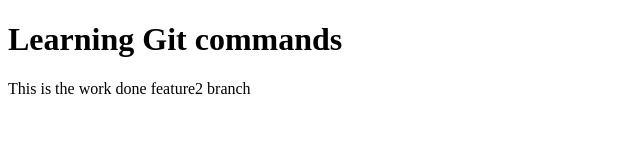
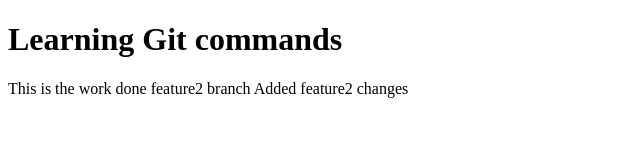
Before and after one commit to NehaNousheen-07/Another_One, a plain HTML site: page index.html in a window 1280 px wide. Shown: the whole page, without its empty margins (0-640 px from the left). Drawn offline with Linux system fonts and the light colour scheme.

```diff
--- a/index.html
+++ b/index.html
@@ -7,6 +7,6 @@
 </head>
 <body>
     <h1>Learning Git commands</h1>
-    <p>This is the work done feature2 branch</p>
+    <p>This is the work done feature2 branch Added feature2 changes</p>
 </body>
 </html>
```
